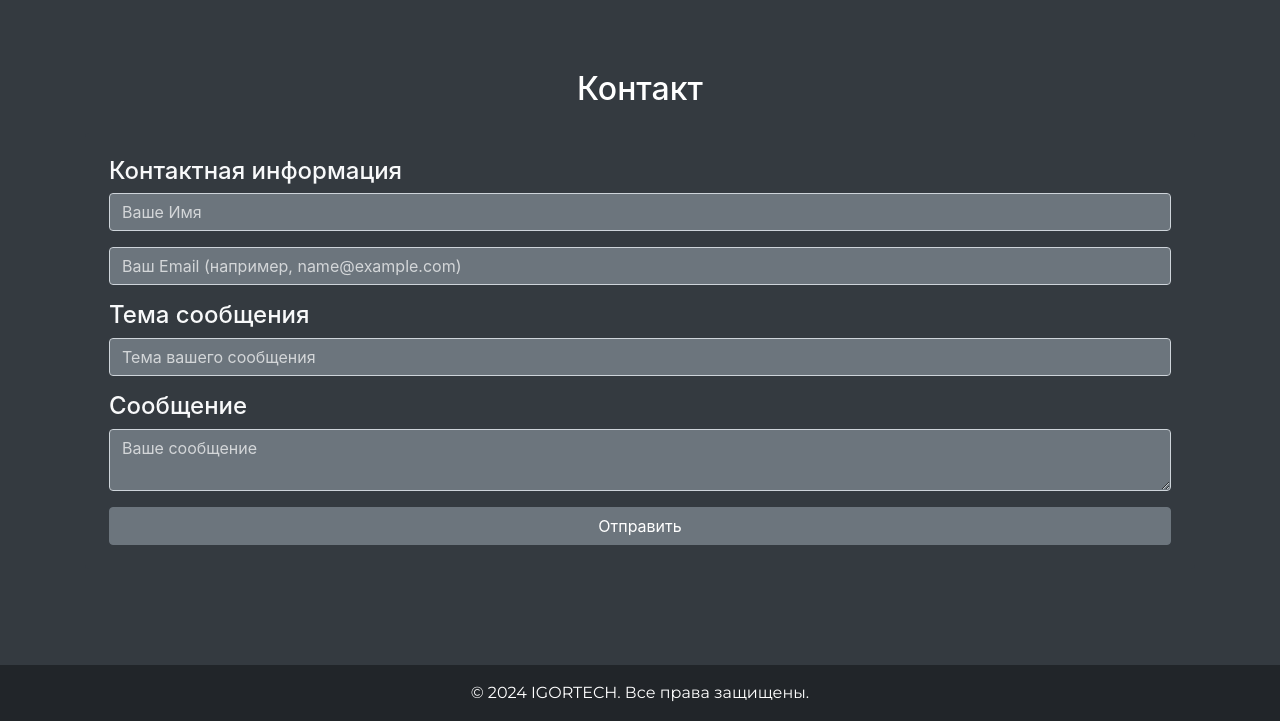
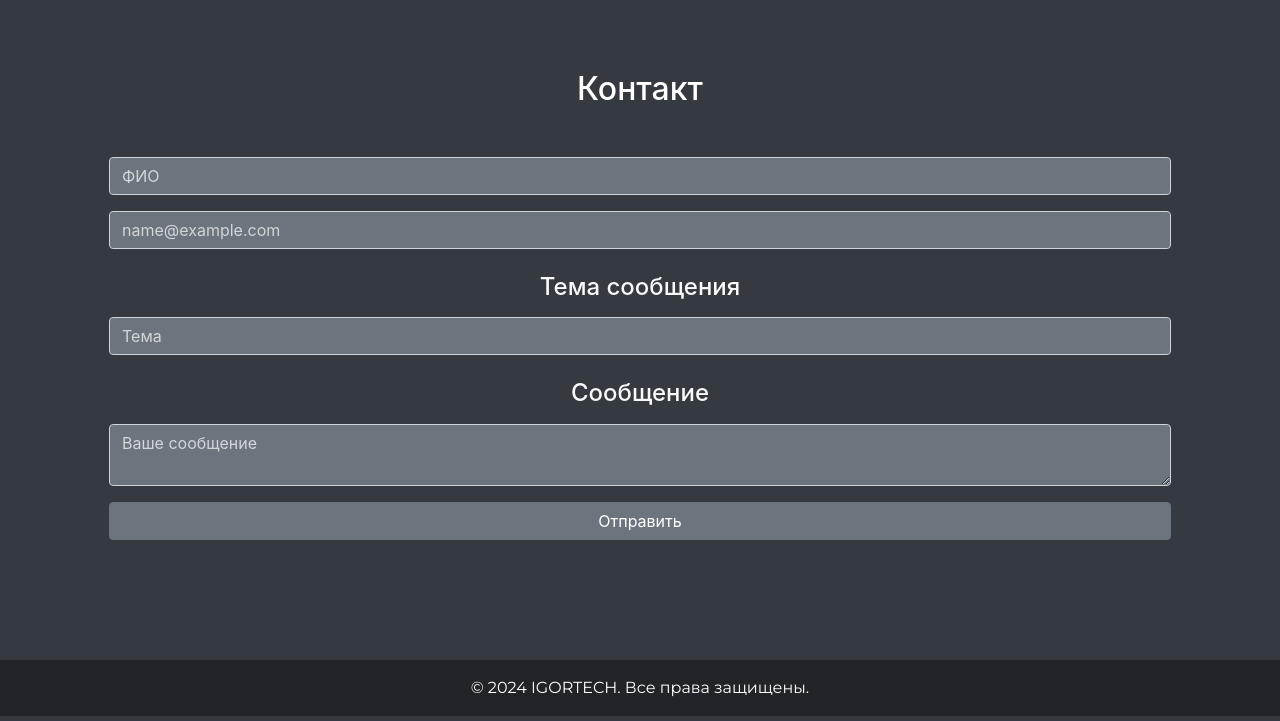
Before and after one commit to igorYurievich/PersonalWeb, a website: page index.html in a window 1280 px wide. Shown: the part 1287-2008 px from the top of the page. Drawn offline with nearby package versions, Linux system fonts and the light colour scheme.

Commit message:
Малые правки

```diff
--- a/index.html
+++ b/index.html
@@ -114,16 +114,15 @@
             <h2 class="text-center mb-4">Контакт</h2>
             <form action="https://formspree.io/f/your-form-id" method="POST" class="bg-dark p-4 rounded">
                 <div class="form-group">
-                    <h4 class="text-light">Контактная информация</h4>
-                    <input type="text" name="name" placeholder="Ваше Имя" required class="form-control mb-3 bg-secondary text-white">
-                    <input type="email" name="_replyto" placeholder="Ваш Email (например, name@example.com)" required class="form-control mb-3 bg-secondary text-white">
+                    <input type="text" name="name" placeholder="ФИО" required class="form-control mb-3 bg-secondary text-white">
+                    <input type="email" name="_replyto" placeholder="name@example.com" required class="form-control mb-3 bg-secondary text-white">
                 </div>
                 <div class="form-group">
-                    <h4 class="text-light">Тема сообщения</h4>
-                    <input type="text" name="subject" placeholder="Тема вашего сообщения" class="form-control mb-3 bg-secondary text-white">
+                    <h4 class="text-light text-center py-2">Тема сообщения</h4>
+                    <input type="text" name="subject" placeholder="Тема" class="form-control mb-3 bg-secondary text-white">
                 </div>
                 <div class="form-group">
-                    <h4 class="text-light">Сообщение</h4>
+                    <h4 class="text-light text-center py-2">Сообщение</h4>
                     <textarea name="message" placeholder="Ваше сообщение" required class="form-control mb-3 bg-secondary text-white"></textarea>
                 </div>
                 <button type="submit" class="btn btn-secondary w-100">Отправить</button>
```
